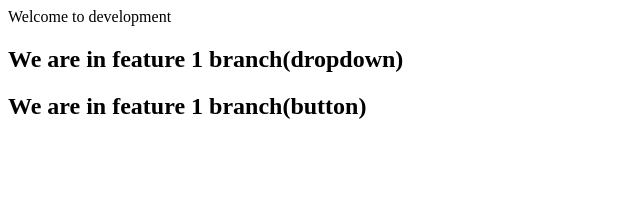
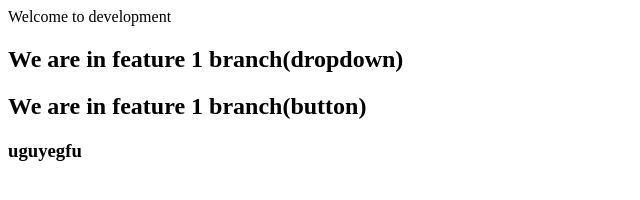
Before and after one commit to geekynewbie142/localrepo, a plain HTML site: page index.html in a window 1280 px wide. Shown: the whole page, without its empty margins (0-640 px from the left). Drawn offline with Linux system fonts and the light colour scheme.

Commit message:
add new line of code

```diff
--- a/index.html
+++ b/index.html
@@ -1,3 +1,4 @@
 <p>Welcome to development</p>
 <h2>We are in feature 1 branch(dropdown)</h2>
 <h2>We are in feature 1 branch(button)</h2>
+<h3>uguyegfu</h3>
```
